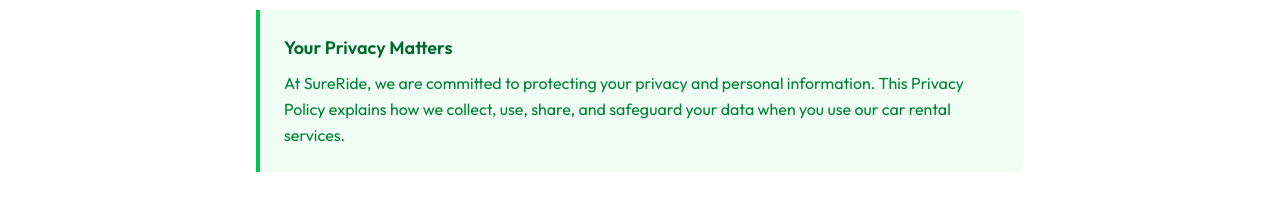
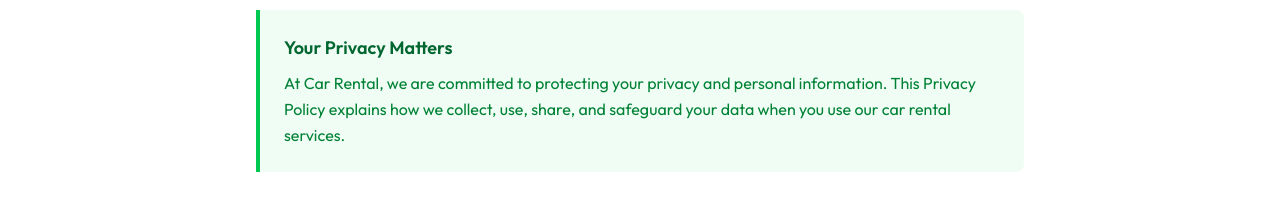
Before and after one commit to vishalthakur2004/CarRental, a React (Vite) app in the folder client/: page /privacy-policy in a window 1280 px wide. Shown: the part 363-561 px from the top of the page. Built offline with nearby package versions, Linux system fonts and the light colour scheme; no server answers.

Commit message:
Update company name in Privacy Policy page
cgen-52247ff422f24efd815c2bd59aa12b30

```diff
--- a/client/src/pages/PrivacyPolicy.jsx
+++ b/client/src/pages/PrivacyPolicy.jsx
@@ -107,7 +107,7 @@ const PrivacyPolicy = () => {
       content: `We may update this Privacy Policy periodically to reflect changes in our practices or applicable laws. We will notify you of significant changes through:
 
       • Email notifications to registered users
-      �� Prominent notices on our website
+      • Prominent notices on our website
       • In-app notifications for mobile users
 
       Continued use of our services after changes constitutes acceptance of the updated policy.`,
@@ -149,7 +149,7 @@ const PrivacyPolicy = () => {
               Your Privacy Matters
             </h3>
             <p className="text-green-700 leading-relaxed">
-              At SureRide, we are committed to protecting your privacy and
+              At Car Rental, we are committed to protecting your privacy and
               personal information. This Privacy Policy explains how we collect,
               use, share, and safeguard your data when you use our car rental
               services.
@@ -238,9 +238,9 @@ const PrivacyPolicy = () => {
               <div className="bg-white rounded-lg p-4">
                 <h4 className="font-semibold mb-2">Mailing Address</h4>
                 <p className="text-gray-700">
-                  SureRide Privacy Team
+                  Car Rental Privacy Team
                   <br />
-                  SureRide Car Rentals
+                  Car Rental
                   <br />
                   Jalandhar, Punjab, India
                 </p>
```
